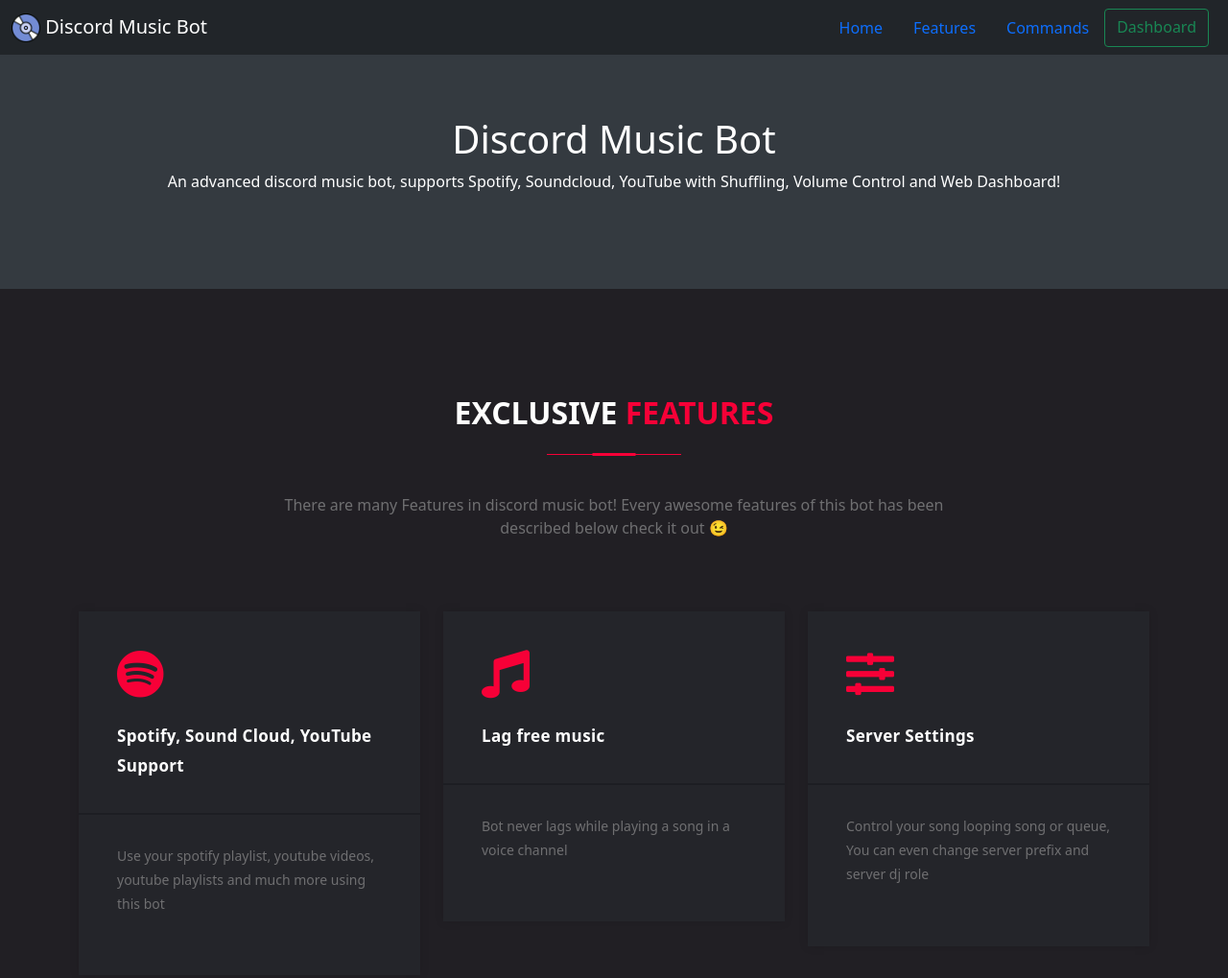
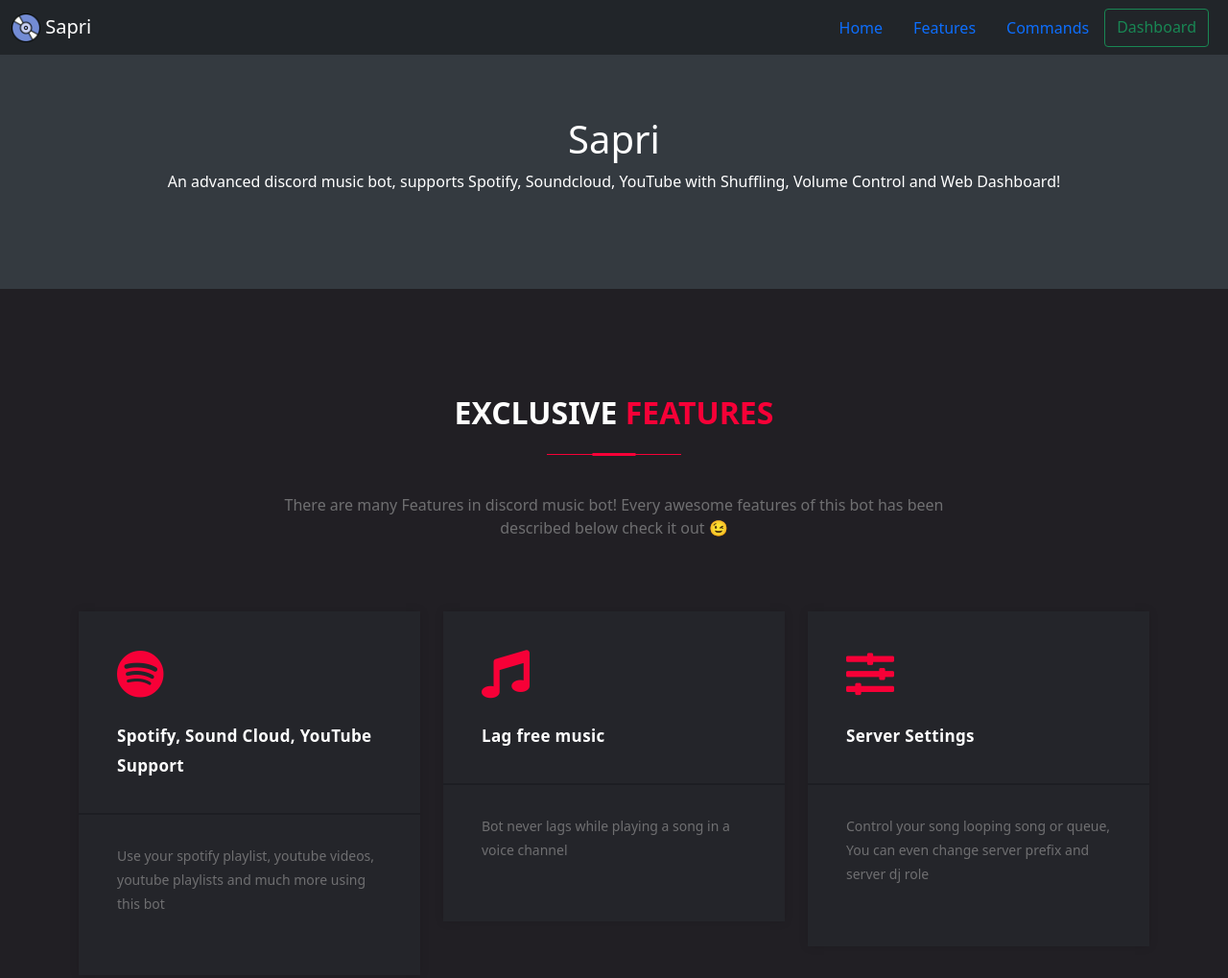
Before and after one commit to priyankanehra63/Sapri, a website: page views/index.html in a window 1280 px wide. Shown: the top 1019 px of the page at 96% size. Drawn offline with nearby package versions, Linux system fonts and the light colour scheme; no server answers; files whose address does not match are found by name.

Commit message:
Update index.html

```diff
--- a/views/index.html
+++ b/views/index.html
@@ -4,7 +4,7 @@
     <meta charset="UTF-8" />
     <meta http-equiv="X-UA-Compatible" content="IE=edge" />
     <meta name="viewport" content="width=device-width, initial-scale=1.0" />
-    <title>Discord Music Bot</title>
+    <title>Sapri</title>
     <link rel="shortcut icon" href="/logo.gif" type="image/gif" />
     <link
       href="https://cdn.jsdelivr.net/npm/bootstrap@5.0.0-beta3/dist/css/bootstrap.min.css"
@@ -34,7 +34,7 @@
               height="30"
               class="d-inline-block align-text-top"
             />
-            Discord Music Bot
+            Sapri
           </a>
           <button
             class="navbar-toggler"
@@ -81,7 +81,7 @@
       <!-- Hero entry 👌 -->
       <div class="hero">
         <div id="hero" class="text-center">
-          <h1>Discord Music Bot</h1>
+          <h1>Sapri</h1>
           <p>
             An advanced discord music bot, supports Spotify, Soundcloud, YouTube
             with Shuffling, Volume Control and Web Dashboard!
@@ -178,7 +178,7 @@
                 <p>
                   © 2021
                   <a href="https://github.com/DewanshNehra/bot-kingdom-updated"
-                    >Discord Music Bot</a
+                    >Sapri</a
                   >. All rights reserved.
                 </p>
               </div>
```
